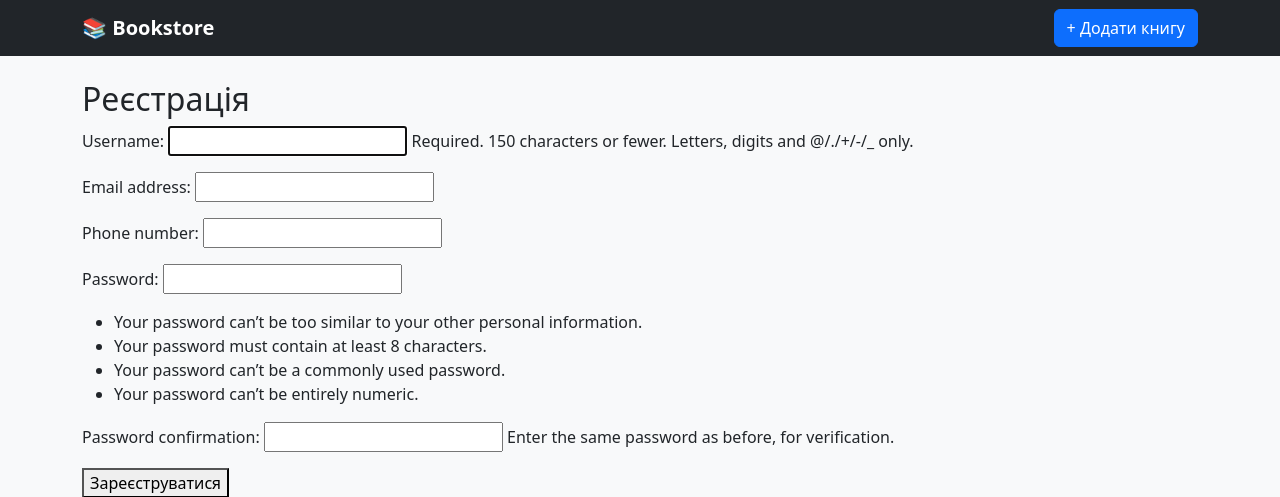
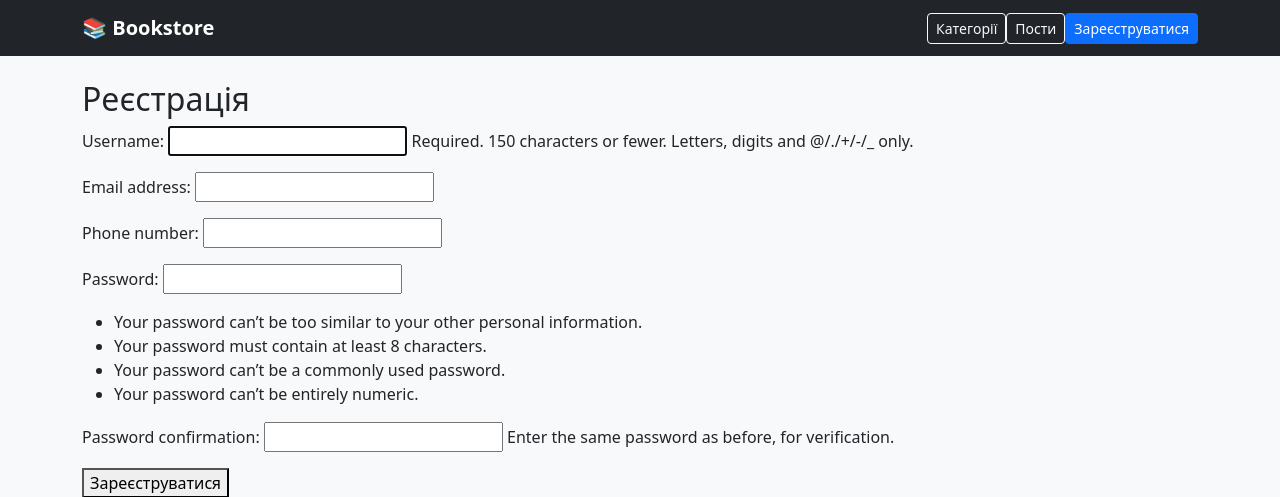
Before and after one commit to snitkazhenya-a11y/New-bookstore, a Django app: page /register/ in a window 1280 px wide. Shown: the top 497 px of the page. Run offline with Django 5.2, Linux system fonts and the light colour scheme.

Commit message:
updated file blog

```diff
--- /dev/null
+++ b/blog/urls.py
@@ -0,0 +1,8 @@
+from django.urls import path
+from . import views
+
+app_name = 'blog'
+
+urlpatterns = [
+    path('', views.PostListView.as_view(), name='post_list'),
+]
--- a/bookstore/templates/catalog/base.html
+++ b/bookstore/templates/catalog/base.html
@@ -13,8 +13,10 @@
     <nav class="navbar navbar-expand-lg navbar-dark bg-dark mb-4">
         <div class="container">
             <a class="navbar-link navbar-brand fw-bold" href="{% url 'catalog:book_list' %}">📚 Bookstore</a>
-            <div class="navbar-nav ms-auto">
-                <a class="btn btn-primary" href="{% url 'catalog:book_create' %}">+ Додати книгу</a>
+            <div class="navbar-nav ms-auto d-flex flex-row gar-2 align-items-center">
+                <a class="btn btn-outline-light btn-sm" href="{% url 'catalog:book_list' %}">Категорії </a>
+                <a class="btn btn-outline-light btn-sm" href="{% url 'blog:post_list' %}">Пости</a>
+                <a class="btn btn-primary btn-sm" href="{% url 'register' %}">Зареєструватися</a>
             </div>
         </div>
     </nav>
--- a/bookstore/urls.py
+++ b/bookstore/urls.py
@@ -8,6 +8,7 @@ from django.conf.urls.static import static
 urlpatterns = [
     path('admin/', admin.site.urls),
     path('', include('catalog.urls')),
+    path('blog/', include('blog.urls')),
     path('login/', LoginView.as_view(template_name='accounts/login.html'), name='login'),
     path('logout/', LogoutView.as_view(), name='logout'),
     path('register/', RegisterView.as_view(), name='register'),
```
Also changed, not shown: blog/views.py (+6 -2 lines), __init__.py (added), 1 other file.
